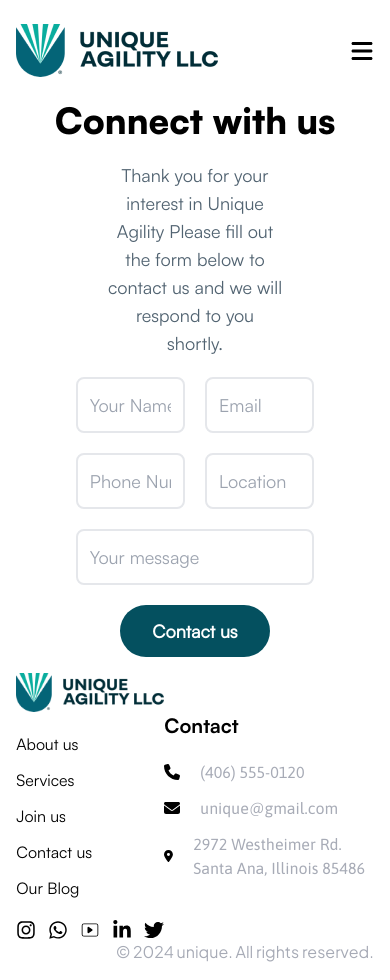
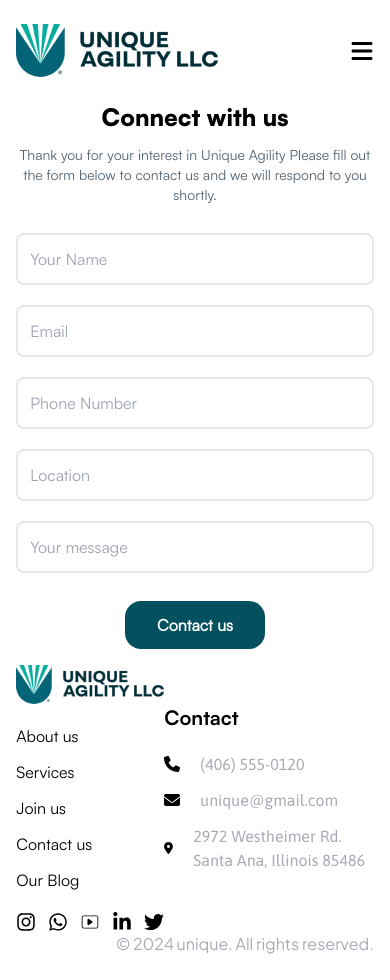
Before and after one commit to Phickayor/unique-agility, a Next.js app: page /contact in a window 390 px wide. Built offline with nearby package versions, Linux system fonts and the light colour scheme.

Commit message:
Contact page responsiveness

```diff
--- a/app/contact/page.tsx
+++ b/app/contact/page.tsx
@@ -7,7 +7,7 @@ function Contact() {
   return (
     <div className="flex flex-col min-h-screen">
       <Header activeBar={"contact"} />
-      <div className="flex-1">
+      <div className="flex-1 flex flex-col justify-center">
         <ContactForm />
       </div>
       <Footer hideContact={true} />
--- a/components/Contact/ContactForm.tsx
+++ b/components/Contact/ContactForm.tsx
@@ -2,25 +2,27 @@ import React from "react";
 
 function ContactForm() {
   return (
-    <form className="text-center space-y-5">
-      <h1 className="text-4xl font-satoshi-bold">Connect with us</h1>
-      <p className="mx-auto w-6/12  text-lg text-[#516371]">
+    <form className="text-center space-y-3 sm:space-y-5 ">
+      <h1 className="text-2xl md:text-4xl font-satoshi-bold">
+        Connect with us
+      </h1>
+      <p className="mx-auto lg:w-6/12 text-sm sm:text-lg text-[#516371]">
         Thank you for your interest in Unique Agility Please fill out the form
         below to contact us and we will respond to you shortly.
       </p>
-      <div className="grid grid-cols-2 mx-auto w-8/12 gap-5 [&>*]:border-2 [&>*]:rounded-lg [&>*]:p-3 focus:[&>*]:outline-green">
-        <input type="text" placeholder="Your Name" className="text-lg " />
-        <input type="text" placeholder="Email" className="text-lg " />
-        <input type="text" placeholder="Phone Number" className="text-lg " />
-        <input type="text" placeholder="Location" className="text-lg " />
+      <div className="grid md:grid-cols-2 mx-auto py-4 lg:w-8/12 gap-5 [&>*]:border-2 [&>*]:rounded-lg md:[&>*]:text-lg [&>*]:p-3 focus:[&>*]:outline-green">
+        <input type="text" placeholder="Your Name" />
+        <input type="text" placeholder="Email" />
+        <input type="text" placeholder="Phone Number" />
+        <input type="text" placeholder="Location"/>
         <input
           type="text"
           placeholder="Your message"
-          className="text-lg col-span-2"
+          className="md:col-span-2"
         />
       </div>
 
-      <button className="bg-green font-semibold text-white px-8 py-3 rounded-full text-lg">
+      <button className="bg-green font-semibold text-white px-8 py-3 rounded-2xl">
         Contact us
       </button>
     </form>
```
